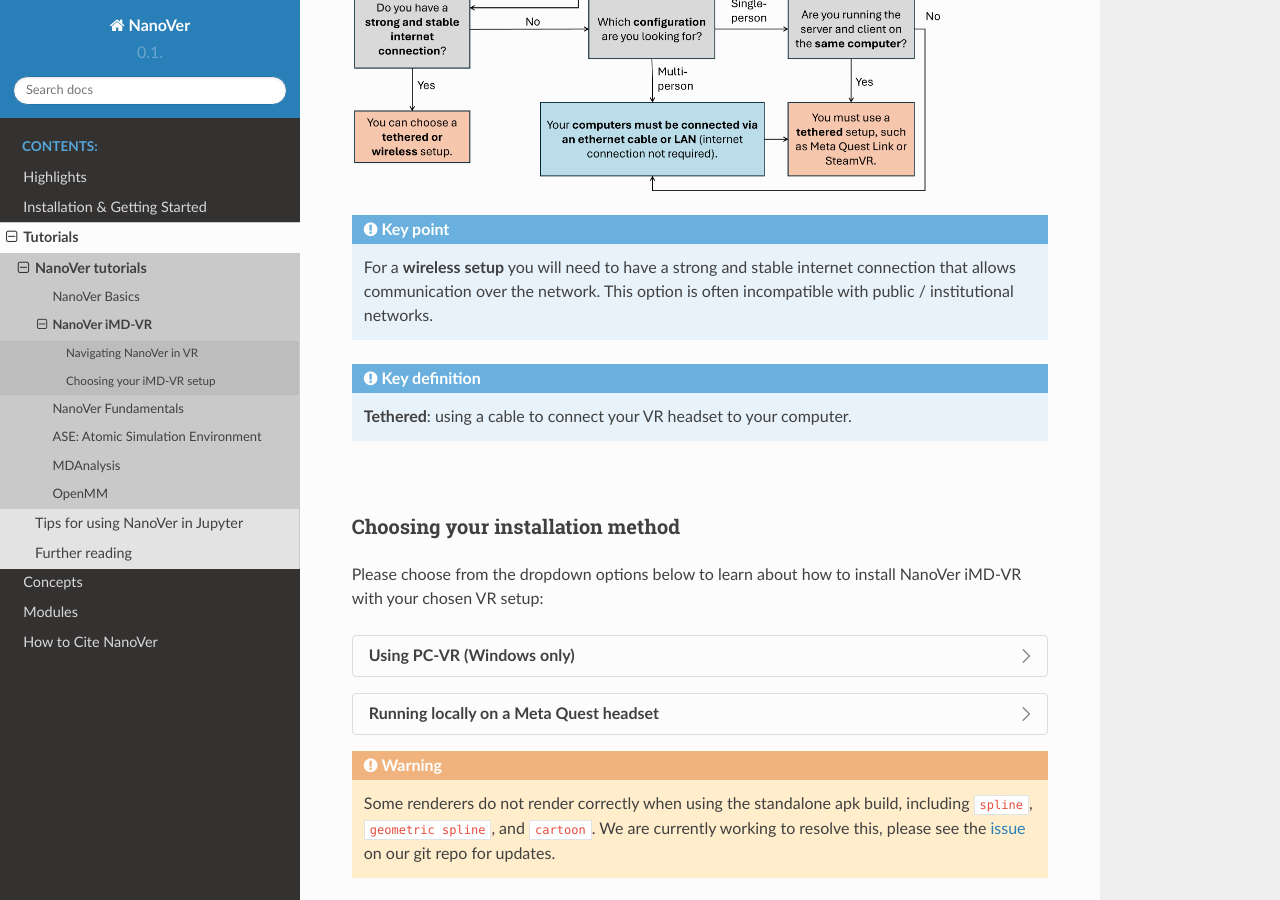
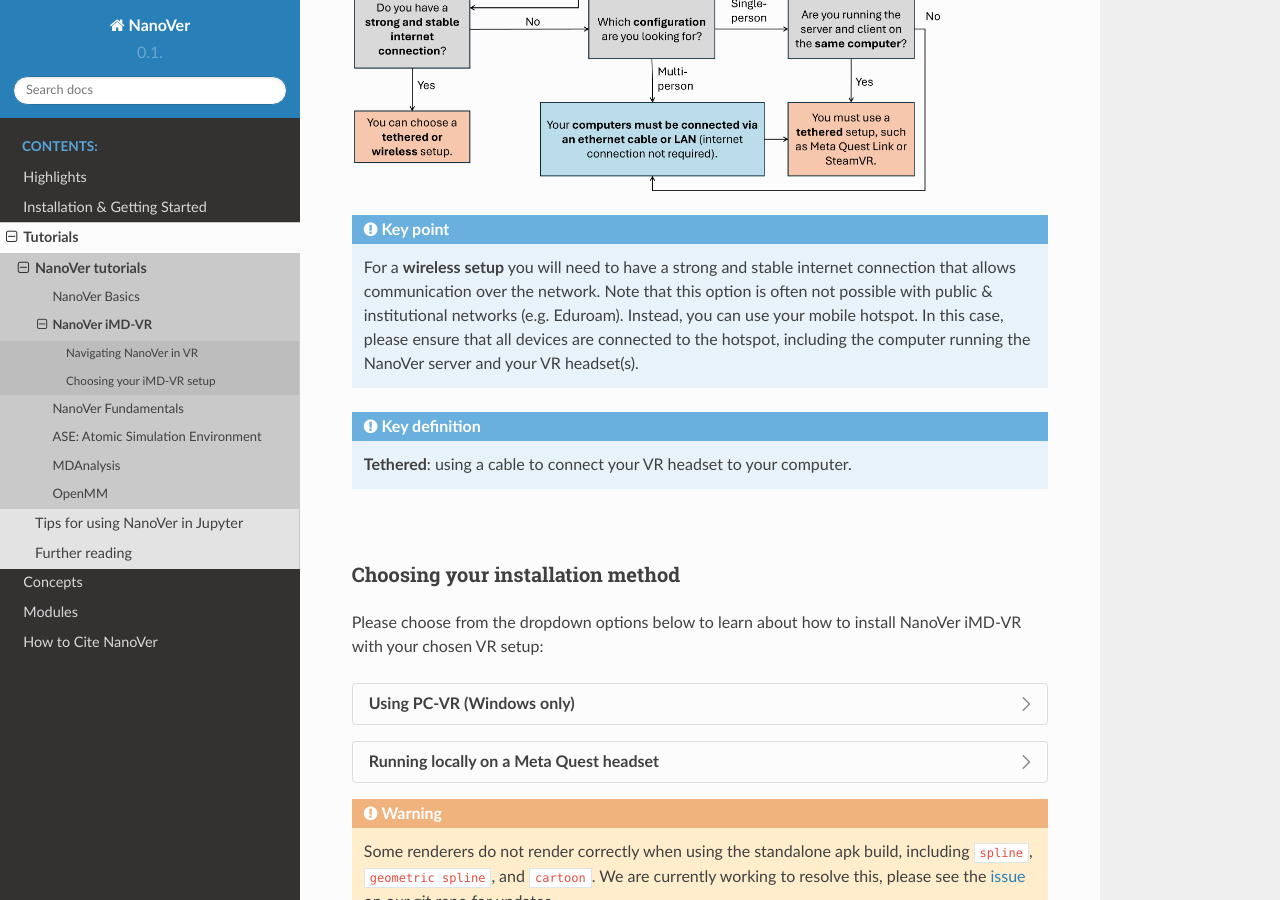
Before and after one commit to IRL2/nanover-docs, a Sphinx documentation site: the page built from source/tutorials/vrclient.rst, in a window 1280 px wide and 900 px high, scrolled down 7581 px. Built offline with Sphinx 7.4.7 and the Read the Docs theme 3.1.0, drawn with Linux system fonts in a browser that asks for light colours; pages that are not in the unit, such as notebooks, are missing from menus; the version number could not be read and is left out.

Commit message:
Clarify use of mobile hotspot for wireless setup
Add clarification to the "requirements for a wireless setup" that you may use a mobile hotspot.

```diff
--- a/source/tutorials/vrclient.rst
+++ b/source/tutorials/vrclient.rst
@@ -590,7 +590,9 @@ the type of network you have access to, your VR headset, and your desired config
 .. admonition:: Key point
 
     For a **wireless setup** you will need to have a strong and stable internet connection that allows communication over the network.
-    This option is often incompatible with public / institutional networks.
+    Note that this option is often not possible with public & institutional networks (e.g. Eduroam).
+    Instead, you can use your mobile hotspot. In this case, please ensure that all devices are connected to the hotspot,
+    including the computer running the NanoVer server and your VR headset(s).
 
 .. admonition:: Key definition
 
```
